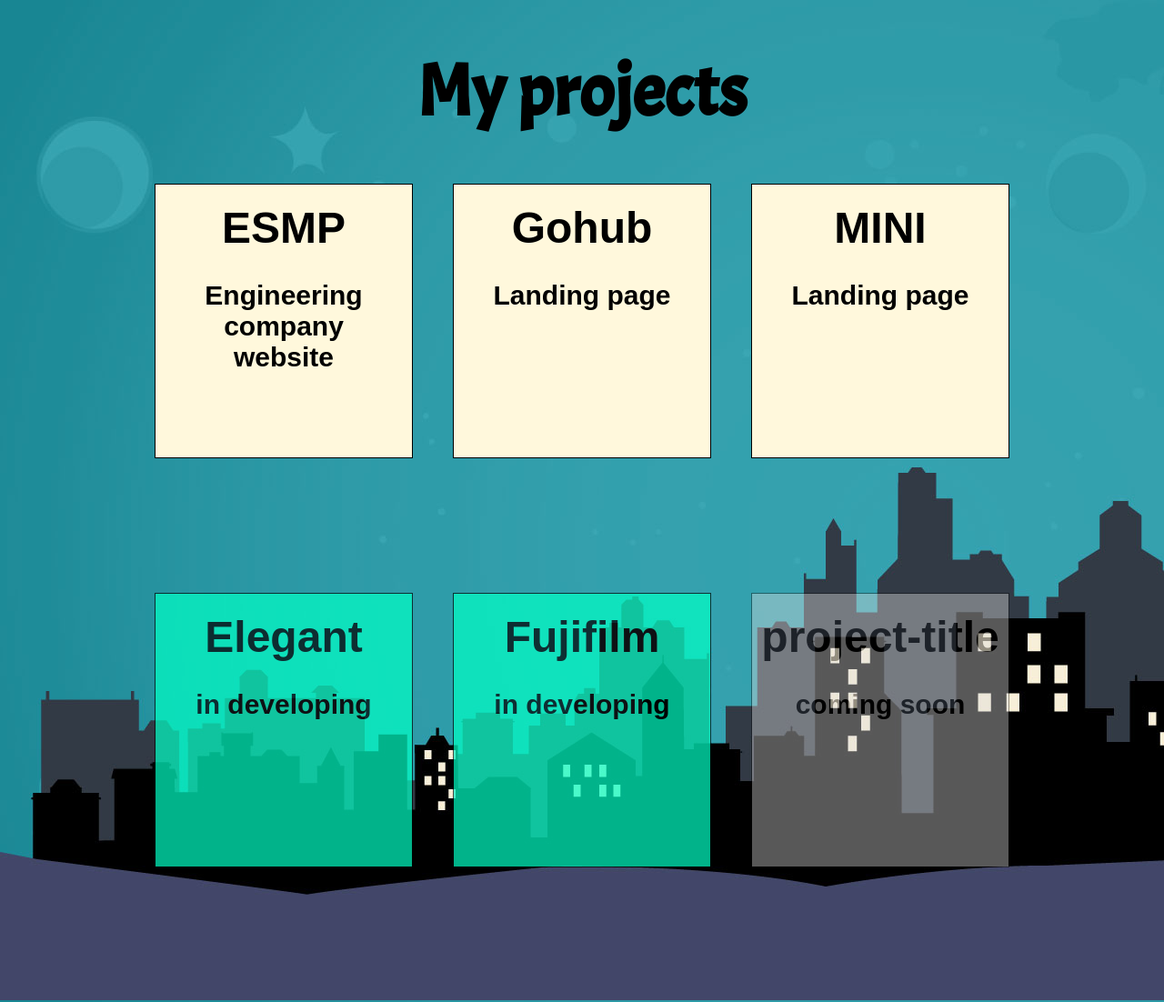
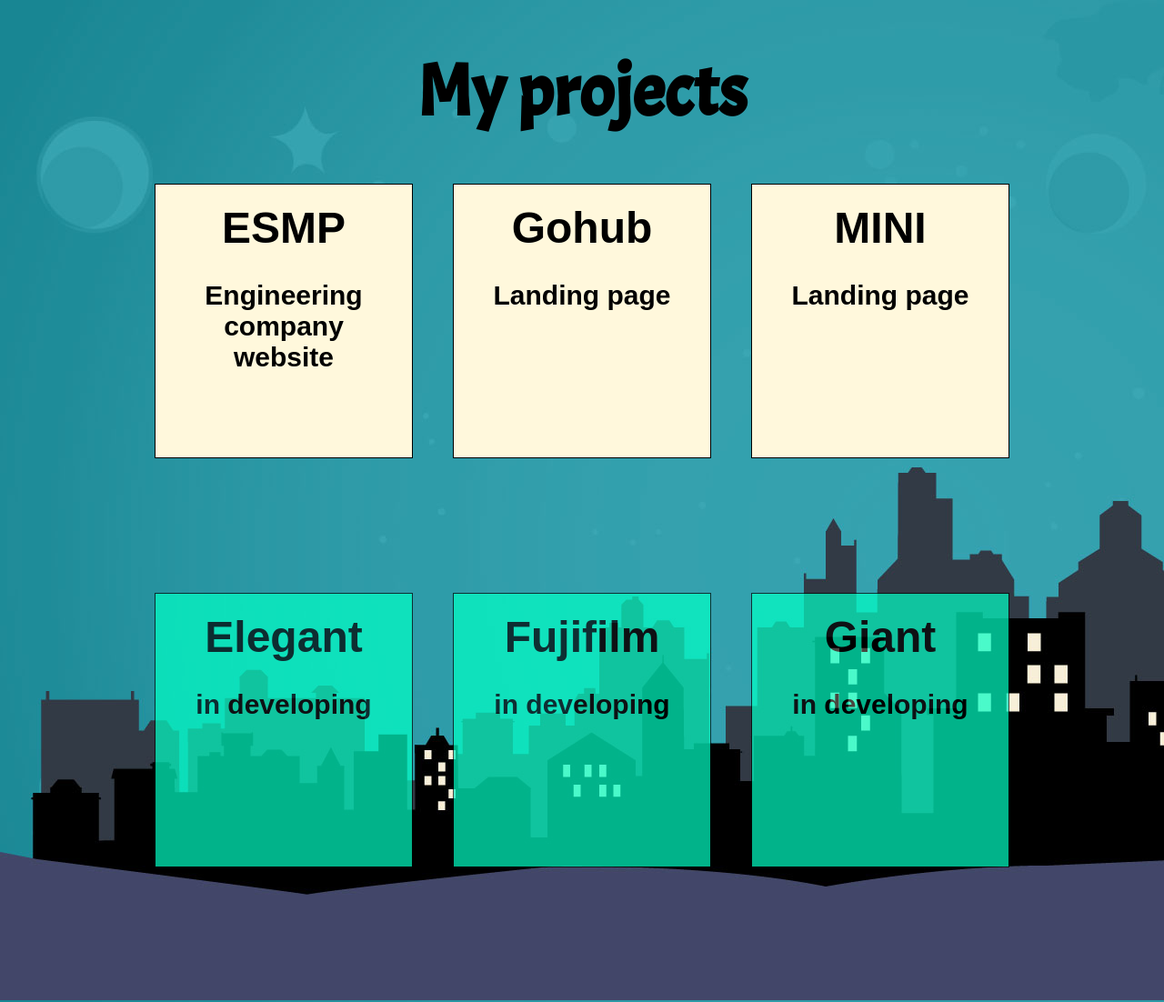
Before and after one commit to Donche-Pipin/Donche-Pipin.github.io, a plain HTML site: page index.html in a window 1280 px wide. Shown: the whole page at 91% size. Drawn offline with Linux system fonts and the light colour scheme; a web font is replaced by a local one.

Commit message:
Update index.html

```diff
--- a/index.html
+++ b/index.html
@@ -99,10 +99,10 @@
             <p class="project__text"></p>
           </a>
         </li>
-        <li class="project-item theme_future">
-          <a class="project__link" href="#">
-            <h2 class="project__title">project-title</h2>
-            <h3 class="project__subtitle">coming soon</h3>
+        <li class="project-item theme_indeveloping">
+          <a class="project__link" href="/Projects/Giant">
+            <h2 class="project__title">Giant</h2>
+            <h3 class="project__subtitle">in developing</h3>
             <p class="project__text"></p>
           </a>
         </li>
```
